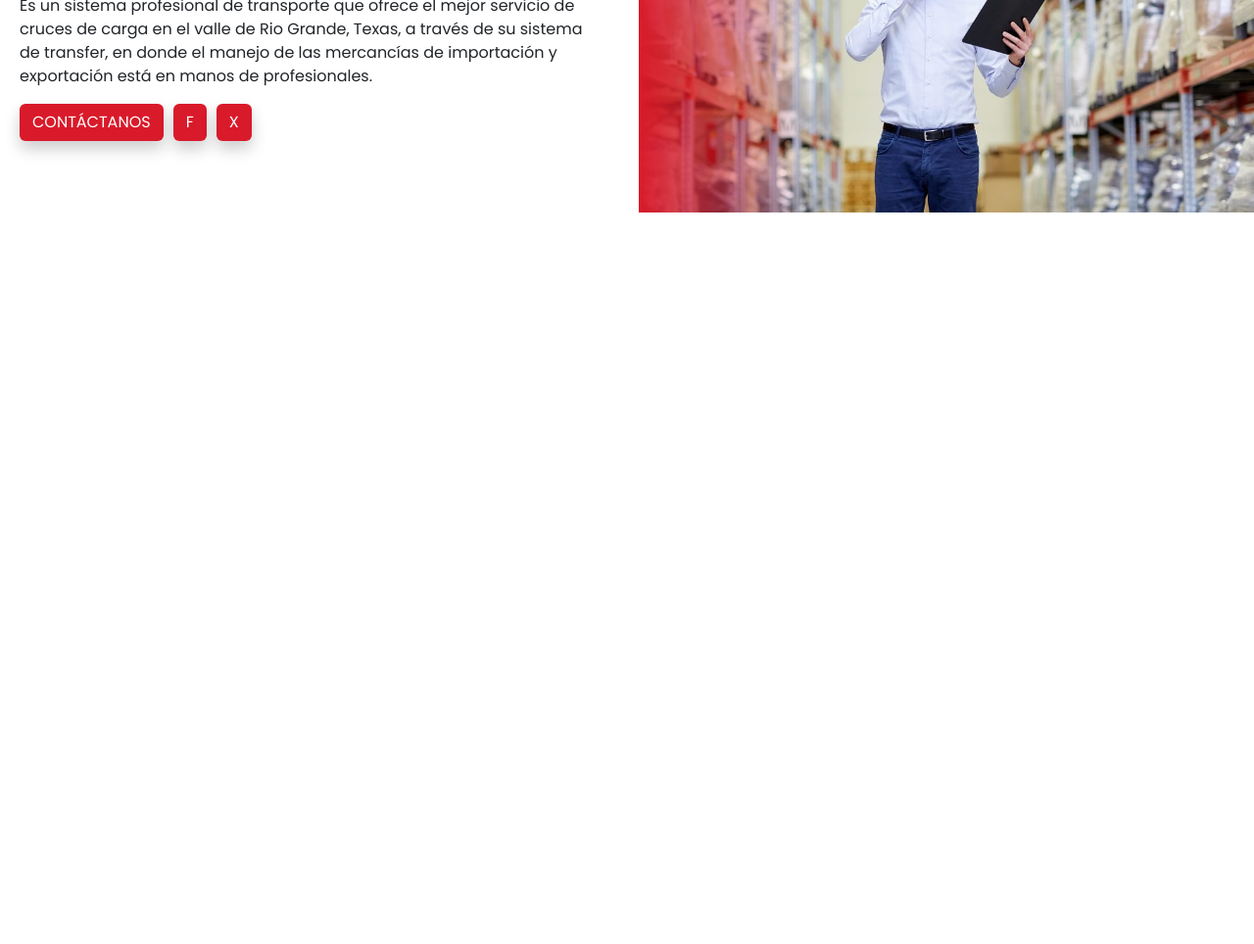
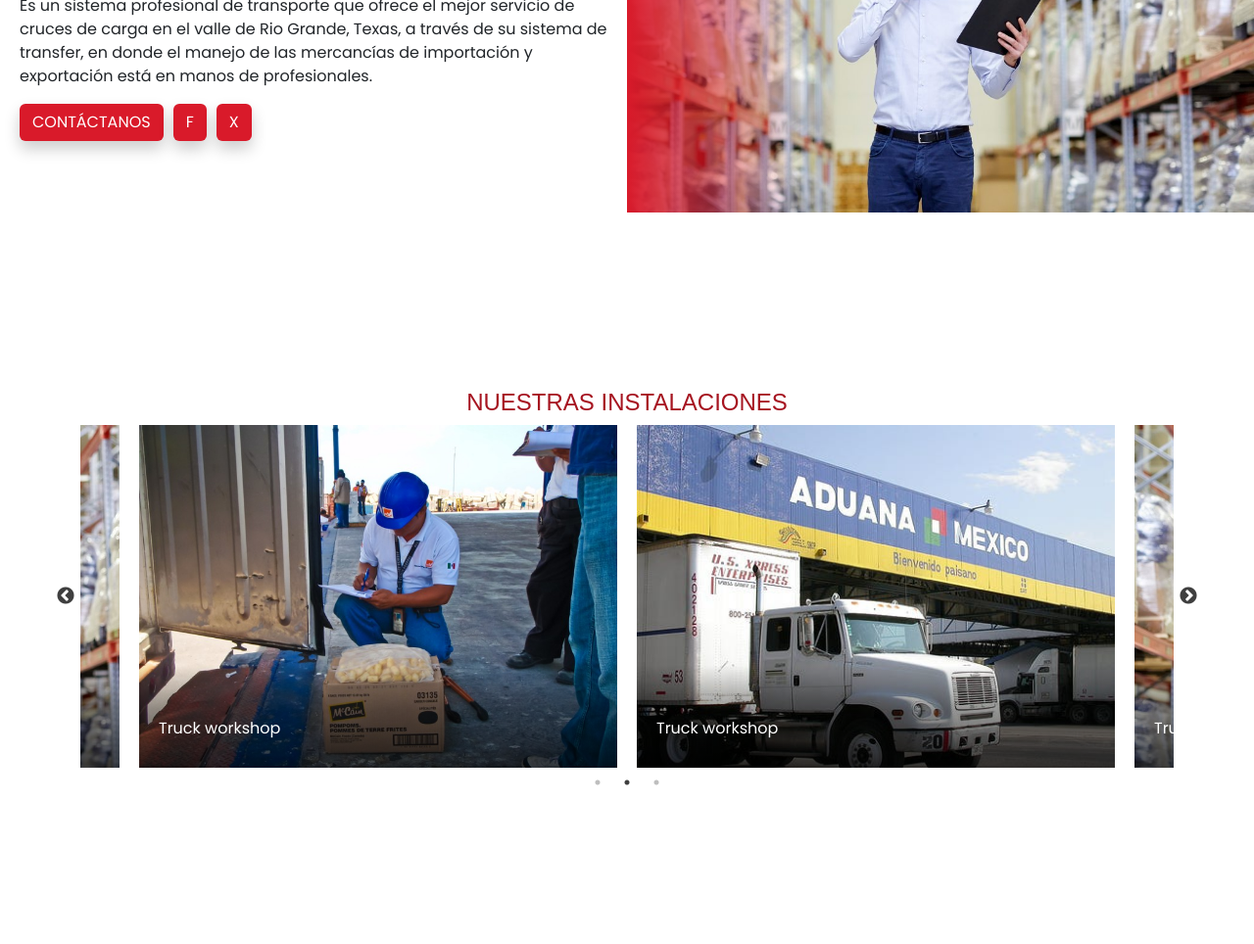
Before and after one commit to SistemasInter/page4g, a plain HTML site: page index.html in a window 1280 px wide. Shown: the part 245-1209 px from the top of the page at 98% size. Before the commit the page ends 800 px from the top, so only its background shows below. Drawn offline with Linux system fonts and the light colour scheme; a web font is replaced by a local one.

Commit message:
feat: add instalaciones section

```diff
--- a/assets/css/style.css
+++ b/assets/css/style.css
@@ -74,12 +74,24 @@ nav.navbar .collapse.navbar-collapse {
 }
 
 /* Elementos */
-h1 {
+h1,
+h2 {
   text-transform: uppercase;
   font-family: "Monserrat-Bold", sans-serif;
+}
+h1 {
   color: var(--rojo2);
-  /* font-weight: bolder; */
 }
+
+h2 {
+  font-size: 1.5rem;
+  color: var(--rojo3);
+}
+
+section {
+  padding: 30px 0;
+}
+
 .hero-img {
   background-image: linear-gradient(
       270deg,
@@ -95,9 +107,14 @@ h1 {
   width: 100%;
 }
 
+@media (max-width: 768px) {
+  .hero-img {
+    background-image: linear-gradient(180deg, rgba(217, 26, 42,0) 73%, rgba(217, 26, 42,0.5) 86%, rgba(217, 26, 42,1) 100%),
+    url("/assets/img/customs-broker.jpg");
+  }
+}
+
 #hero .container {
-  /* display: grid;
-    height: 100%; */
   padding: 20px;
 }
 
@@ -106,10 +123,11 @@ h1 {
   gap: 10px;
 }
 
+
+
 .btn-contacto {
   background-color: var(--rojo2);
   color: white;
-  /* border: 1px solid white; */
   box-shadow: 0px 8px 16px rgba(0, 0, 0, 0.2);
   transition: all 0.3s ease 0s;
 }
@@ -122,7 +140,63 @@ h1 {
 }
 
 .nav-item .btn-contacto:hover {
-  /* border: 1px solid black; */
   transform: translateY(-2px) !important;
   box-shadow: 0px 4px 16px var(--rojo3) !important;
 }
+
+section#hero{
+  padding-top: 0;
+}
+section#hero .row{
+  width: 100%;
+  margin-left: 0;
+  margin-right: 0;
+}
+
+section#hero .col-md-6 {
+ padding: 0;
+}
+
+/* Instalaciones */
+
+section#instalaciones h2 {
+  text-align: center;
+
+}
+
+.carousel-img {
+  height: 350px;
+  background-repeat: no-repeat;
+  background-size: cover;
+  margin: 0 10px; /* Ajusta el valor según el espacio deseado */
+
+}
+
+.carousel-text{
+  color: white;
+  background: linear-gradient(180deg, rgba(0,0,0,0) 70%, rgba(0,0,0,0.4) 83%, rgba(0,0,0,0.7) 100%);
+  height: 100%;
+  width: 100%;
+  padding: 20px;
+  display: flex;
+  align-items: end;
+}
+
+.carousel-text p{
+  margin-bottom: 0.5rem;
+}
+
+/* TODO */
+/* .carousel-text:hover{
+  display: none;
+} */
+
+ul.slick-dots {
+  display: flex;
+  justify-content: center;
+}
+
+.slick-prev::before,
+.slick-next::before {
+  color: black;
+}
--- a/assets/js/main.js
+++ b/assets/js/main.js
@@ -0,0 +1,44 @@
+document.addEventListener("DOMContentLoaded", function () {
+  $(".carousel").slick({
+    dots: true,
+    centerMode: true,
+    arrows: true,
+    infinite: true,
+    speed: 300,
+    slidesToShow: 2,
+    slidesToScroll: 1,
+    autoplay: true,
+    autoplaySpeed: 4000,
+
+    pauseOnHover: true,
+    responsive: [
+      {
+        breakpoint: 1024,
+        settings: {
+          slidesToShow: 2,
+          slidesToScroll: 2,
+        },
+      },
+      {
+        breakpoint: 600,
+        settings: {
+          slidesToShow: 1,
+          slidesToScroll: 1,
+          arrows: false,
+        },
+      },
+      {
+        breakpoint: 480,
+        settings: {
+          slidesToShow: 1,
+          slidesToScroll: 1,
+            arrows: false,
+          centerPadding: "50px",
+        },
+      },
+      // You can unslick at a given breakpoint now by adding:
+      // settings: "unslick"
+      // instead of a settings object
+    ],
+  });
+});
--- a/index.html
+++ b/index.html
@@ -20,10 +20,12 @@
     <title>4G LOGISTICS</title>
     <link
       rel="stylesheet"
-      href="/assets/lib/bootstrap-5.3.3-dist/css/bootstrap.min.css"
+      href="./assets/lib/bootstrap-5.3.3-dist/css/bootstrap.min.css"
     />
-    <link rel="stylesheet" href="/assets/lib/slick-1.8.1/slick/slick.css" />
-    <link rel="stylesheet" href="/assets/css/style.css" />
+    <link rel="stylesheet" type="text/css" href="/assets/lib/slick-1.8.1/slick/slick.css" />
+    <link rel="stylesheet" href="/assets/lib/slick-1.8.1/slick/slick-theme.css"/>
+
+    <link rel="stylesheet" href="./assets/css/style.css" />
   </head>
   <body>
     <nav class="navbar navbar-expand-lg bg-body-tertiary sticky-top">
@@ -103,7 +105,28 @@
 
     <section id="about"></section>
 
-    <section id="instalaciones"></section>
+    <section id="instalaciones">
+      <div class="container">
+        <h2>NUESTRAS INSTALACIONES</h2>
+        <div class="carousel">
+          <div class="carousel-img" style="background-image: url(./assets/img/apoderado-aduanal.jpg);">
+            <div class="carousel-text">
+              <p>Truck workshop</p>
+            </div>
+          </div>
+          <div class="carousel-img" style="background-image: url(./assets/img/test1.jpg);">
+            <div class="carousel-text">
+              <p>Truck workshop</p>
+            </div>
+          </div>
+          <div class="carousel-img" style="background-image: url(./assets/img/customs-broker.jpg);">
+            <div class="carousel-text">
+              <p>Truck workshop</p>
+            </div>
+          </div>
+        </div>
+      </div>
+    </section>
 
     <section id="ubicacion"></section>
 
@@ -111,10 +134,10 @@
 
     <footer></footer>
 
-    <script src="/assets/lib/jquery/dist/jquery.min.js"></script>
-    <script src="/assets/lib/bootstrap-5.3.3-dist/js/bootstrap.min.js"></script>
-    <script src="/assets/lib/slick-1.8.1/slick/slick.min.js"></script>
-    <script src="/assets/js/main.js"></script>
+    <script src="./assets/lib/jquery/dist/jquery.min.js"></script>
+    <script src="./assets/lib/bootstrap-5.3.3-dist/js/bootstrap.min.js"></script>
+    <script src="./assets/lib/slick-1.8.1/slick/slick.min.js"></script>
+    <script src="./assets/js/main.js"></script>
 
     <script>
       // Para los carousel se usa slick. https://kenwheeler.github.io/slick/
```
